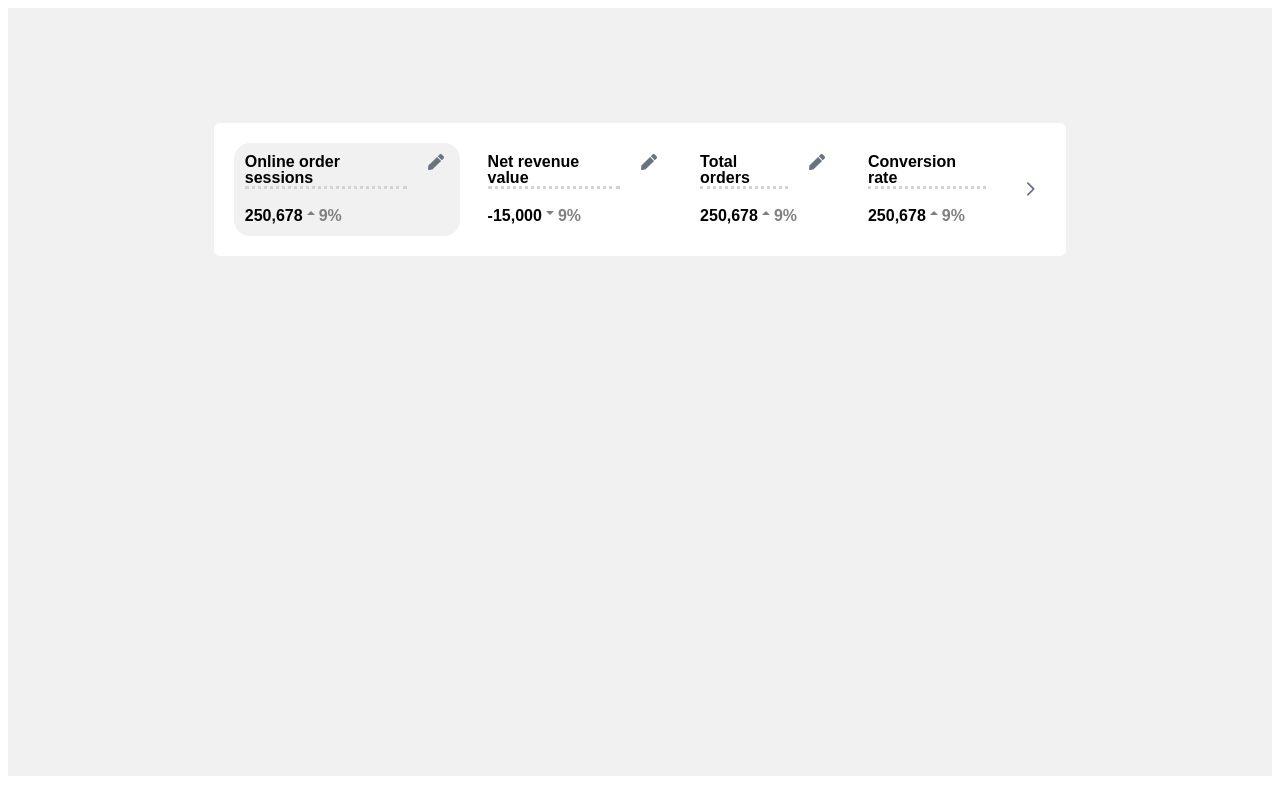
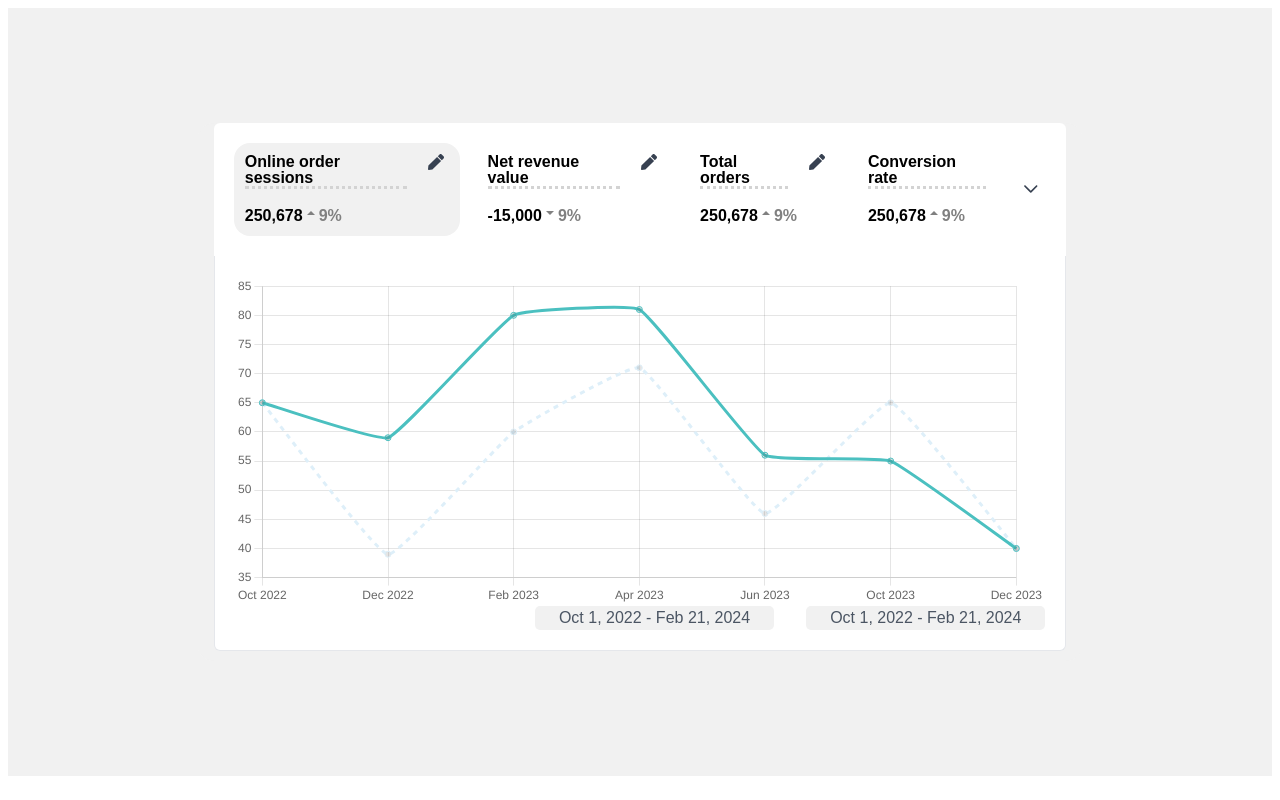
Before and after one commit to Abhishek-Bharti1/marble__ai, a React (Create React App) app: page / in a window 1280 px wide. Built offline with nearby package versions, Linux system fonts and the light colour scheme; a web font is replaced by a local one.

Commit message:
loading added

```diff
--- a/package.json
+++ b/package.json
@@ -11,6 +11,7 @@
     "react": "^18.2.0",
     "react-dom": "^18.2.0",
     "react-icons": "^5.0.1",
+    "react-loading-skeleton": "^3.4.0",
     "react-scripts": "5.0.1",
     "web-vitals": "^2.1.4"
   },
--- a/src/App.js
+++ b/src/App.js
@@ -1,15 +1,17 @@
-import React, { useState } from "react";
+import React, { useEffect, useState } from "react";
 import { Accordion, AccordionTab } from "primereact/accordion";
 import "./App.css";
 import Header from "./components/Header";
 import ChartContainer from "./components/Chart";
+import Skeleton from 'react-loading-skeleton';
+function App() {
+const [isLoading,setIsLoading] = useState(true);
+useEffect(()=>{
+setTimeout(()=>{
+setIsLoading(false);
+},2000);
+},[])
 
-function App() {
-  const [activeIndex, setActiveIndex] = useState(null);
-
-  const handleTabChange = (index) => {
-    setActiveIndex(index === activeIndex ? null : index);
-  };
 
   const headingArr = [
     {
@@ -41,7 +43,7 @@ function App() {
   return (
     <div className="App">
       <div className="card">
-        <Accordion activeIndex={activeIndex} onTabChange={(e) => handleTabChange(e.index)}>
+        <Accordion activeIndex={0} >
           <AccordionTab
             header={
               <div className="navs-links">
@@ -52,25 +54,27 @@ function App() {
                     label={h.label}
                     rupees={h.rupees}
                     isIcon={h.isIcon}
+                    isLoading={isLoading}
                   />
                 ))}
               </div>
             }
           >
             <div className="navbar">
-              <ChartContainer />
+            {isLoading ? <Skeleton  height={100}/> : <ChartContainer /> }
               <div>
 
               </div>
             </div>
-            <div className="footer">
+            {isLoading? <Skeleton/> : <div className="footer">
                   <div className="footerChild">
                     <span>Oct 1, 2022 - Feb 21, 2024</span>
                   </div>
                   <div className="footerChild">
                     <span> Oct 1, 2022 - Feb 21, 2024</span>
                   </div>
-                </div>
+                </div> }
+
           </AccordionTab>
         </Accordion>
       </div>
--- a/src/components/Header.jsx
+++ b/src/components/Header.jsx
@@ -1,12 +1,13 @@
 import React, { useState, useRef, useEffect } from 'react';
 import { FaPen } from "react-icons/fa";
-import { IoMdArrowDropup,IoMdArrowDropdown } from "react-icons/io";
+import { IoMdArrowDropup, IoMdArrowDropdown } from "react-icons/io";
 import "../styles/Header.css";
 import DialogueBox from './DialogueBox';
 import { ListBox } from 'primereact/listbox';
 import countryTemplate from './Template';
+import Skeleton from 'react-loading-skeleton';
 
-const Header = ({ isIcon, rupees, label, id }) => {
+const Header = ({ isIcon, rupees, label, id, isLoading }) => {
   const [isDialogOpen, setIsDialogOpen] = useState(false);
   const [dropdown, setDropdown] = useState(false);
   const [selectedCountry, setSelectedCountry] = useState(null);
@@ -33,15 +34,16 @@ const Header = ({ isIcon, rupees, label, id }) => {
     setDropdown(!dropdown);
     e.stopPropagation();
   };
-  const handleHeader = (e)=>{
+
+  const handleHeader = (e) => {
     e.stopPropagation();
-  }
+  };
+
   const handleClickOutside = (event) => {
     if (dropdownRef.current && !dropdownRef.current.contains(event.target)) {
       setDropdown(false);
     }
   };
-
 
   useEffect(() => {
     document.addEventListener("mousedown", handleClickOutside);
@@ -51,8 +53,9 @@ const Header = ({ isIcon, rupees, label, id }) => {
   }, []);
 
   return (
-    <div className='Header' style={{ background: id === 1 ? '#f1f1f1' : '#fff' }} onClick={(e)=>handleHeader(e)}>
+    <div className='Header' style={{ background: id === 1 ? '#f1f1f1' : '#fff' }} onClick={(e) => handleHeader(e)}>
       <div className='headerCard'>
+        {isLoading ? <Skeleton width={100} /> :
           <div className='storeHeading'>
             <span
               className='storeHeadSpan'
@@ -69,7 +72,13 @@ const Header = ({ isIcon, rupees, label, id }) => {
               </div>
             )}
           </div>
-        <span className='money'>{rupees}<span className='percent'>{parseFloat(rupees)>0 ? <IoMdArrowDropup/> : <IoMdArrowDropdown/>}9%</span></span>
+        }
+
+        {isLoading ?
+          <Skeleton width={100} /> :
+          <span className='money'>{rupees}<span className='percent'>{parseFloat(rupees) > 0 ? <IoMdArrowDropup /> : <IoMdArrowDropdown />}9%</span></span>
+        }
+
       </div>
       {isDialogOpen && (
         <div className="dialogBox">
--- a/src/index.js
+++ b/src/index.js
@@ -2,6 +2,7 @@ import React from 'react';
 import ReactDOM from 'react-dom/client';
 import App from './App';
 import "primereact/resources/themes/lara-light-cyan/theme.css";
+import 'react-loading-skeleton/dist/skeleton.css'
 const root = ReactDOM.createRoot(document.getElementById('root'));
 root.render(
   <React.StrictMode>
```
Also changed, not shown: 1 other file (tests, documents, lock files or other folders). Lines whose indentation alone changed are shown as unchanged.
